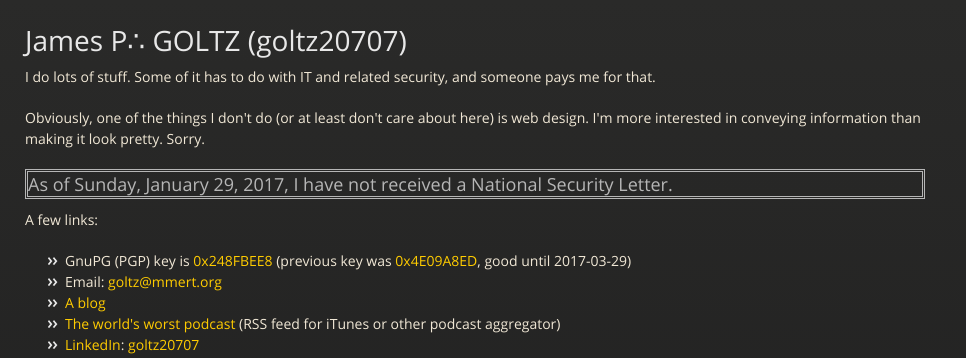
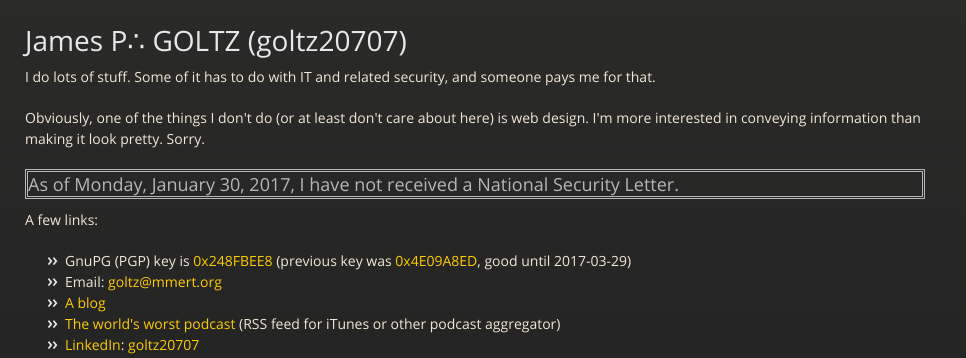
Before and after one commit to goltz20707/goltz20707.github.io, a Jekyll site: the page built from index.html, in a window 1280 px wide. Shown: the top 358 px of the page, without its empty margins (0-966 px from the left). Built offline with Jekyll 4.4.1, drawn with Linux system fonts in a browser that asks for light colours.

Commit message:
Updated.

```diff
--- a/_includes/nsl.html
+++ b/_includes/nsl.html
@@ -3,6 +3,6 @@ date '+%A, %B %e, %Y,'
  -->
 <h3 style="border: double">As of
 
-Sunday, January 29, 2017,
+Monday, January 30, 2017,
 
 I have not received a National Security Letter.</h3>
```
